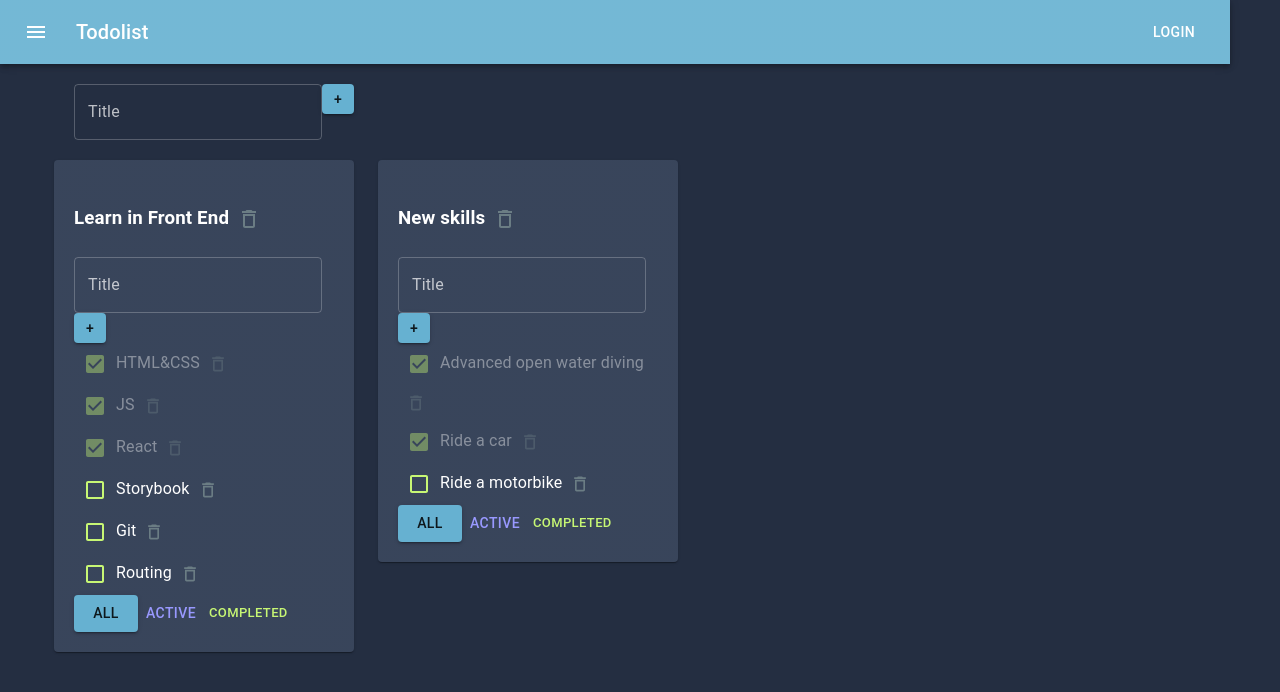
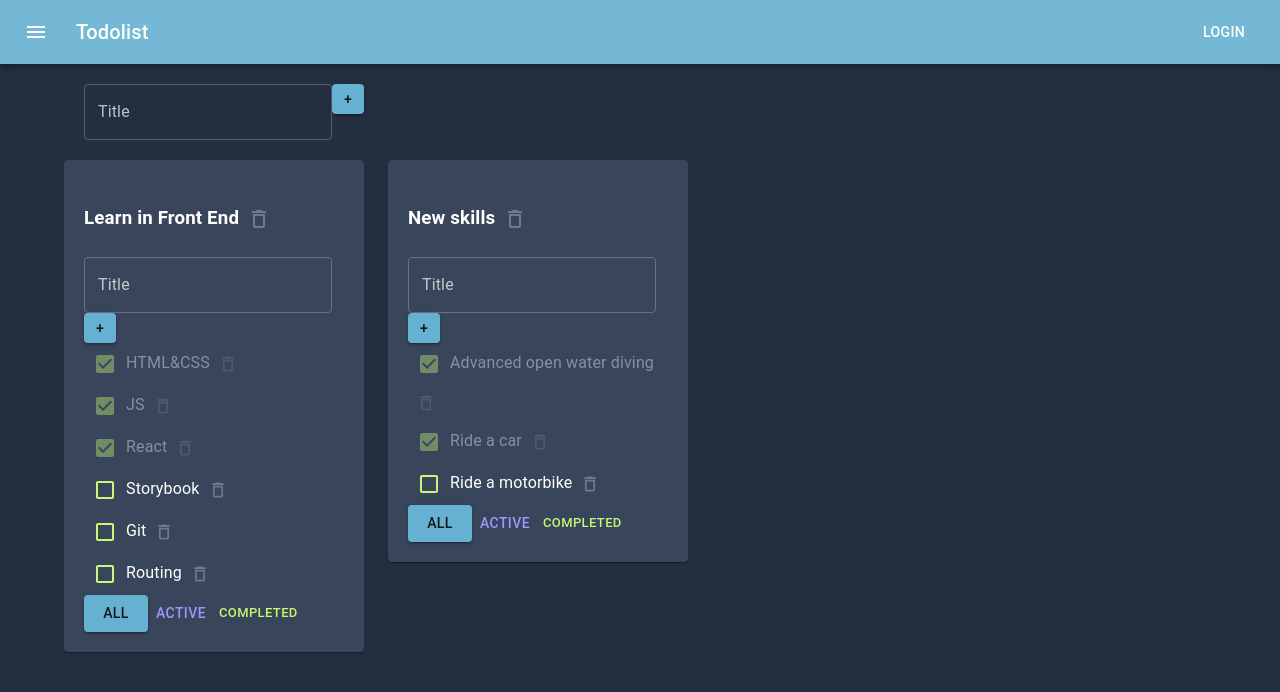
Before and after one commit to AnyaGalkina/todolist-app, a React (Create React App) app: page / in a window 1280 px wide. Shown: the top 692 px of the page. Built offline with nearby package versions, Linux system fonts and the light colour scheme.

Commit message:
Correct style for header

```diff
--- a/src/App.css
+++ b/src/App.css
@@ -1,9 +1,5 @@
 .App {
     color: white;
-}
-
-.App > div {
-    margin-right: 50px;
 }
 
 .active-filter {
```
